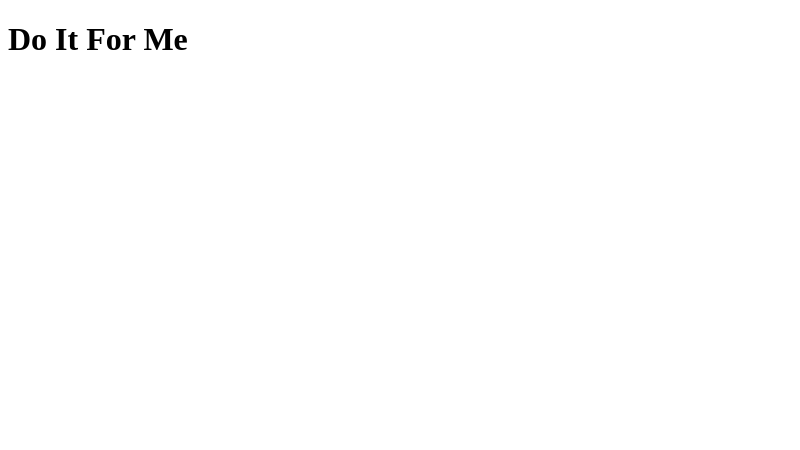
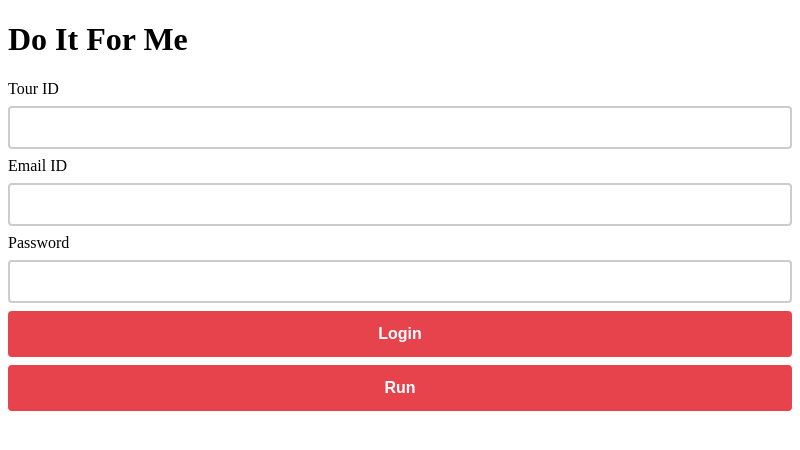
Before and after one commit to avinash-mete/do-it-for-me, an Electron app: page index.html in a window 800 px wide. Drawn offline with Linux system fonts and the light colour scheme; no server answers.

Commit message:
selenium update

```diff
--- a/index.html
+++ b/index.html
@@ -3,10 +3,27 @@
   <head>
     <meta charset="UTF-8">
     <title>Do It For Me</title>
+    <link rel="stylesheet" type="text/css" href="style.css"/>
   </head>
   <body>
     <h1>Do It For Me</h1>
     <!-- All of the Node.js APIs are available in this renderer process. -->
+
+    <form class="login-form">
+      <label for="tour_id">Tour ID</label>
+      <input id="tour_id" type="text" name="tour_id"/>
+
+
+      <label for="email_id">Email ID</label>
+      <input id="email_id" type="email" name="email_id"/>
+
+      <label for="password">Password</label>
+      <input id="password" type="password" name="password"/>
+
+      <input type="submit" value="Login"/>
+
+      <input type="button" value="Run" onclick="worldbankDemo()">
+    </form>
 
 
     <script>
--- a/package.json
+++ b/package.json
@@ -13,5 +13,9 @@
   "author": "Avinash",
   "devDependencies": {
     "electron": "^2.0.0"
+  },
+  "dependencies": {
+    "chromedriver": "^2.41.0",
+    "selenium-webdriver": "^4.0.0-alpha.1"
   }
 }
--- a/renderer.js
+++ b/renderer.js
@@ -0,0 +1,49 @@
+
+
+const webdriver = require('selenium-webdriver');
+const worldbankDemo = function(){
+	var complete = false;
+	var driver = new webdriver.Builder()
+    .withCapabilities(webdriver.Capabilities.chrome())
+    .build();
+	try {
+
+
+	driver.sleep(2000);
+
+	driver.get('https://www.worldbank.org/');
+	const actions2 = driver.actions({bridge: true});
+	for(var i=1; i<6; i++){
+		//driver.sleep(2000);
+		var elementPath = '(//a[@class="dropdown-toggle"])['+i+']';
+		var textPromise = driver.findElement(webdriver.By.xpath(elementPath));
+		textPromise.then((elem)=>{
+            debugger
+		var hoverPromise = actions2.move({duration:2000,origin:elem,x:0,y:0}).perform().pause(1000);
+
+		hoverPromise.then(function(){
+			//driver.sleep(2000);
+			console.log("test successful");
+			complete = true;
+			//driver.quit();
+			}).catch(function(){
+				console.log("27 element not found...")
+				console.log("*************test failed*************")
+				});
+		}).catch(function(){
+			console.log("31 element not found...")
+			console.log("*************test failed*************")
+		});
+
+	}
+
+	}// end of try
+	catch(error){
+		console.log("---------------------------------------------------------------------------------\n"+error);
+		complete = false;
+		driver.quit();
+	}
+
+}
+
+worldbankDemo();
--- /dev/null
+++ b/style.css
@@ -0,0 +1,30 @@
+.login-form label{
+    display: block;
+}
+
+.login-form input{
+    display: block;
+}
+
+.login-form input[type=text],.login-form input[type=email],
+.login-form input[type=password]  {
+    width: 100%;
+    padding: 12px 20px;
+    margin: 8px 0;
+    box-sizing: border-box;
+    border-radius: 4px;
+    border: 2px solid #cccccc;
+}
+
+.login-form input[type=submit],.login-form input[type=button]   {
+    width: 100%;
+    padding: 12px 20px;
+    margin: 8px 0;
+    box-sizing: border-box;
+    border-radius: 4px;
+    background-color: #e7434c;
+    border: 2px solid #e7434c;
+    color: white;
+    font-size: 16px;
+    font-weight: 600;
+}
```
Also changed, not shown: main.js (+7 -2 lines), 1 other file. Lines whose indentation alone changed are shown as unchanged.
